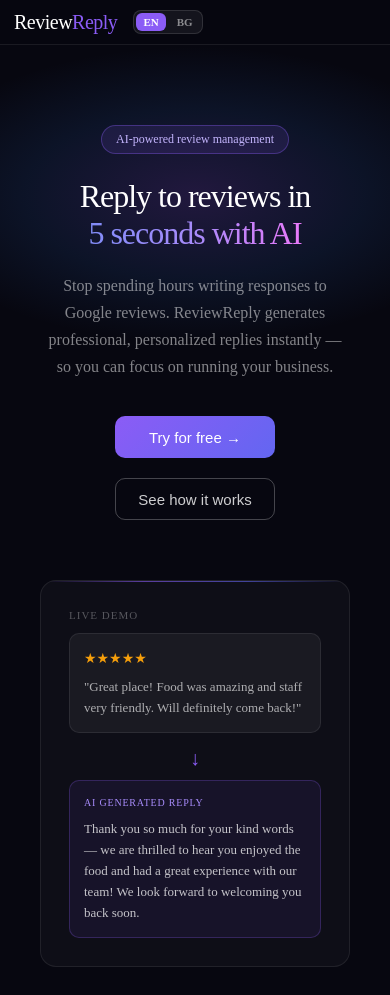
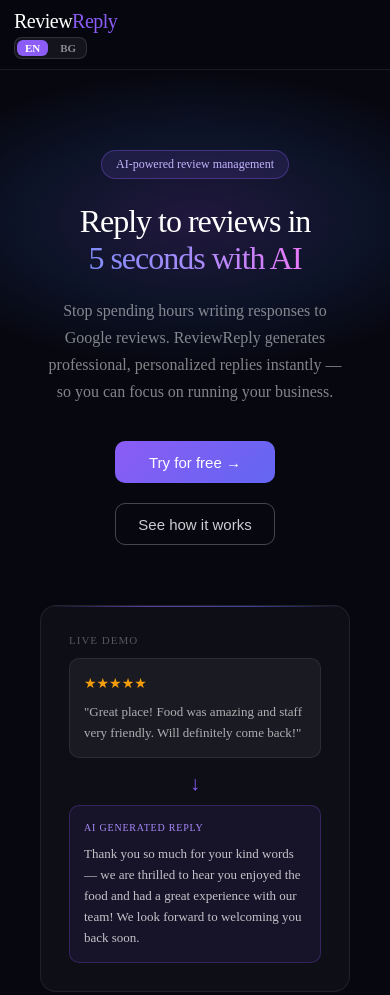
Before and after one commit to bestdealsbg2026-design/reviewreply, a website with bundled scripts: page public/index.html in a window 390 px wide. Shown: the top 995 px of the page. Built offline with nearby package versions, Linux system fonts and the light colour scheme; no server answers.

Commit message:
Fix mobile navbar layout

```diff
--- a/public/index.html
+++ b/public/index.html
@@ -852,6 +852,11 @@
         border-radius: 12px;
         font-weight: 600;
       }
+      .nav-left {
+        display: flex;
+        align-items: center;
+        gap: 16px;
+      }
 
       @media (max-width: 640px) {
         .rr-nav {
@@ -923,12 +928,25 @@
           padding: 32px 20px !important;
           box-sizing: border-box;
         }
+        .nav-left {
+          display: flex;
+          flex-direction: column;
+          align-items: flex-start;
+          gap: 4px;
+        }
+        .lang-switcher {
+          padding: 2px;
+        }
+        .lang-btn {
+          padding: 2px 8px;
+          font-size: 11px;
+        }
       }
     </style>
   </head>
   <body>
     <nav class="rr-nav">
-      <div style="display: flex; align-items: center; gap: 16px">
+      <div class="nav-left">
         <div class="rr-logo">Review<span>Reply</span></div>
         <div class="lang-switcher">
           <button class="lang-btn active" onclick="setLang('en')">EN</button>
@@ -937,7 +955,6 @@
       </div>
       <div class="nav-actions" id="navActions"></div>
     </nav>
-
     <p id="authMessage" class="auth-message"></p>
 
     <section class="rr-hero">
```
